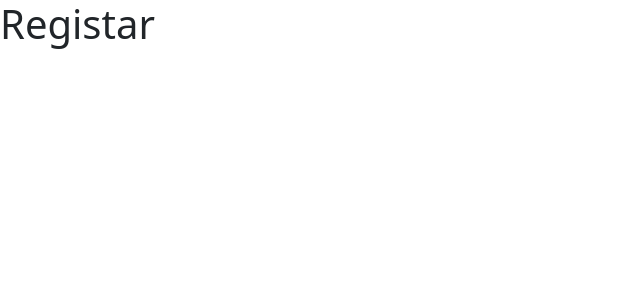
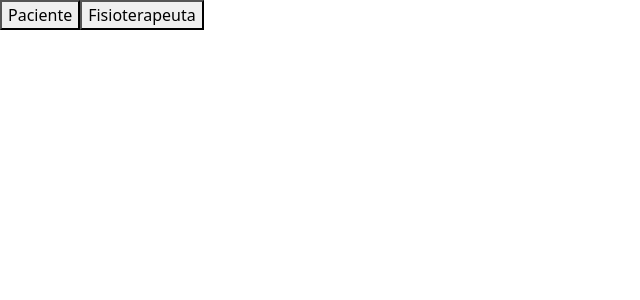
Before and after one commit to sanina13/RehabTrackCRA, a React (Create React App) app: page /registar in a window 1280 px wide. Shown: the top 300 px of the page, without its empty margins (0-640 px from the left). Built offline with nearby package versions, Linux system fonts and the light colour scheme.

Commit message:
feat: Registration page

```diff
--- a/src/pages/Registar.js
+++ b/src/pages/Registar.js
@@ -1,9 +1,19 @@
-function App() {
+import { useNavigate } from 'react-router-dom';
+
+function Registar() {
+  const navigate = useNavigate();
+  const handleClickPaciente = () => {
+    navigate('/registar/paciente');
+  };
+  const handleClickFisioterapeuta = () => {
+    navigate('/registar/fisioterapeuta');
+  };
   return (
     <div>
-      <h1>Registar</h1>
+      <button onClick={handleClickPaciente}>Paciente</button>
+      <button onClick={handleClickFisioterapeuta}>Fisioterapeuta</button>
     </div>
   );
 }
 
-export default App;
+export default Registar;
```
